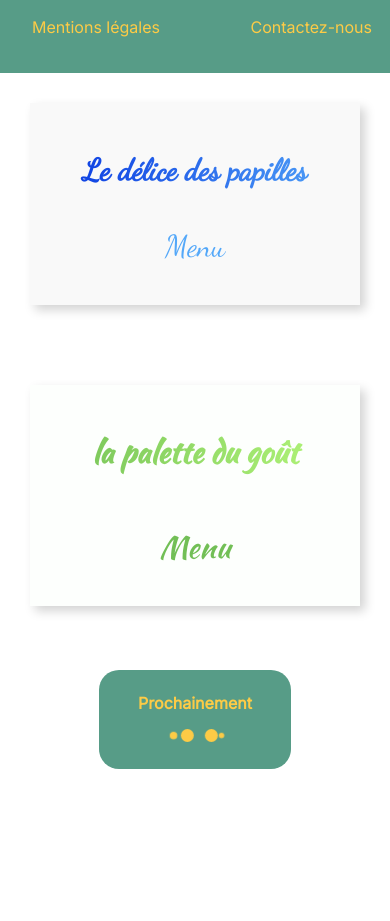
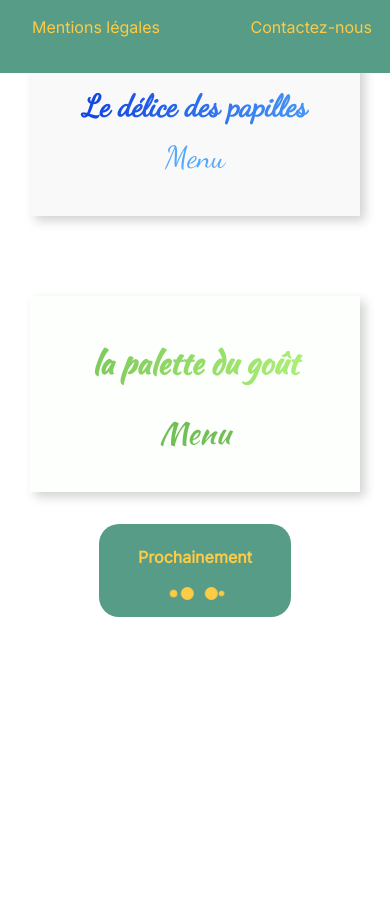
Before and after one commit to Misha-Labruyere/projet3, a website: page index.html in a window 390 px wide. Shown: the part 771-1692 px from the top of the page. After the commit the page ends 1540 px from the top, so only its background shows below. Drawn offline with Linux system fonts and the light colour scheme; a web font is replaced by a local one.

Commit message:
Modifier erreurs css

```diff
--- a/sass/base/_base.scss
+++ b/sass/base/_base.scss
@@ -1,5 +1,5 @@
 * {
-  margin-block-start: 0px;
+  margin: 0px;
 }
 body {
   margin-left: auto;
@@ -36,8 +36,9 @@ footer {
 }
 
 h3 :not(.prochainement) {
-  margin-top: 50px;
-}
+    margin-top: 50px;
+  }
+
 
 h2:last-child {
   margin-top: 70px;
--- a/sass/base/_media.scss
+++ b/sass/base/_media.scss
@@ -25,7 +25,7 @@
       font-size: 2rem;
     }
 
-    h3 :not.prochainement {
+    h3 :not(.prochainement) {
       font-size: 1.7rem;
       padding-bottom: 5px;
       margin-bottom: 60px;
@@ -70,7 +70,7 @@
     ul {
       display: flex;
       flex-direction: column;
-      padding-inline-start: 0px;
+      padding-left: 0px;
       margin-left: auto;
       margin-right: auto;
     }
--- a/sass/layout/_nav.scss
+++ b/sass/layout/_nav.scss
@@ -119,11 +119,15 @@ nav {
   background-color: $colour-primary;
   color: $colour-secondary;
 
+  & h3 {
+    margin-bottom: 20px;
+  }
+
   .lds-ellipsis {
     display: inline-block;
     position: relative;
     left: 39%;
-    height: 40px;
+    height: 30px;
   }
   .lds-ellipsis div {
     position: absolute;
```
Also changed, not shown: public/css/style.css, 1 other file.
